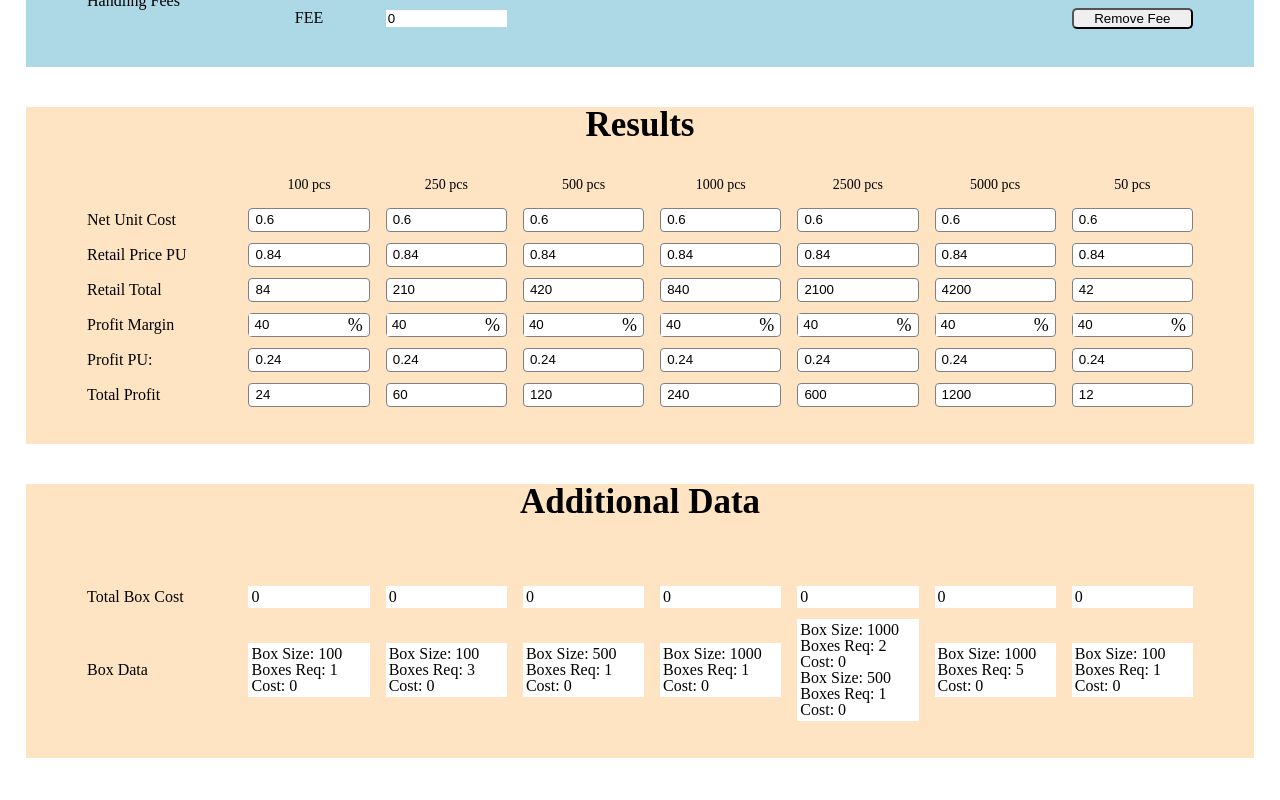
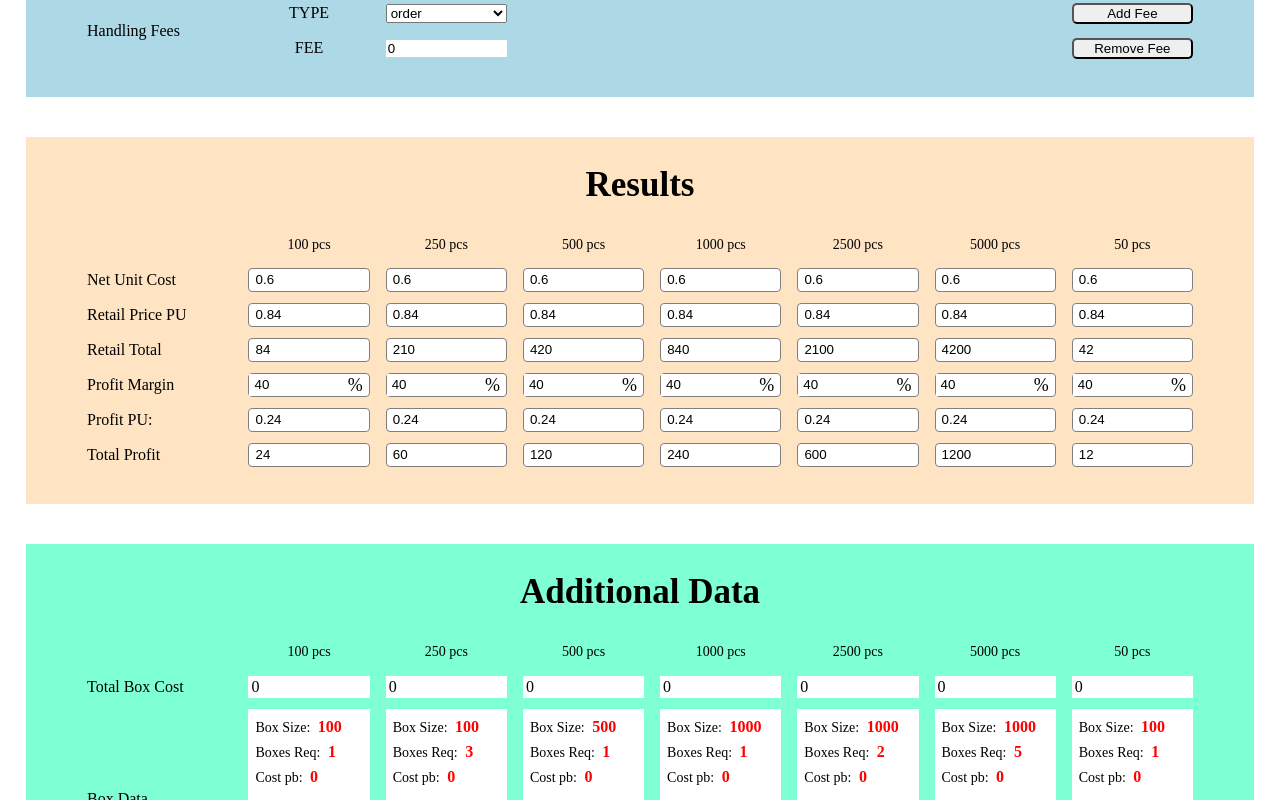
Before and after one commit to webdev-dave/bizzbuzz-custom-calculator, a React (Create React App) app: page / in a window 1280 px wide. Shown: the part 440-1240 px from the top of the page. Built offline with nearby package versions, Linux system fonts and the light colour scheme.

Commit message:
expand additionalData section

```diff
--- a/src/assets/helpers/helperFunctions.js
+++ b/src/assets/helpers/helperFunctions.js
@@ -57,22 +57,24 @@ export const configureBoxes = (boxesArr, quantitiesArr) => {
     let orderQtyState = Number(currentOrderQty);
     boxConfigurationsObj["orderQty_"+currentOrderQty] = {};
     boxConfigurationsObj["orderQty_"+currentOrderQty].totalBoxCost = 0;
+    boxConfigurationsObj["orderQty_"+currentOrderQty].totalBoxCount = 0;
     for (const currentBoxSize of sortedBoxSizesArr){
       const currentBoxPrice = boxSizesObj[currentBoxSize].boxPrice;
       if(orderQtyState > 0){
         if(Math.floor(orderQtyState / currentBoxSize) > 0 || currentBoxSize === smallestBoxSize){
-          const fullBoxes = currentBoxSize === smallestBoxSize ? Math.ceil(orderQtyState / currentBoxSize) : Math.floor(orderQtyState / currentBoxSize);
-          const fulfilledQty = Number(fullBoxes * currentBoxSize);
+          const boxCount = currentBoxSize === smallestBoxSize ? Math.ceil(orderQtyState / currentBoxSize) : Math.floor(orderQtyState / currentBoxSize);
+          const fulfilledQty = Number(boxCount * currentBoxSize);
           orderQtyState -= fulfilledQty;
           //box count
-          boxConfigurationsObj["orderQty_"+currentOrderQty]["boxSize_"+currentBoxSize] = {boxCount : fullBoxes}
+          boxConfigurationsObj["orderQty_"+currentOrderQty]["boxSize_"+currentBoxSize] = {boxCount : boxCount}
           //box price
           boxConfigurationsObj["orderQty_"+currentOrderQty]["boxSize_"+currentBoxSize].boxPrice = currentBoxPrice;
           //box total
-          const totalPrice = Number(boxConfigurationsObj["orderQty_"+currentOrderQty]["boxSize_"+currentBoxSize].boxPrice * fullBoxes);
+          const totalPrice = Number(boxConfigurationsObj["orderQty_"+currentOrderQty]["boxSize_"+currentBoxSize].boxPrice * boxCount);
           boxConfigurationsObj["orderQty_"+currentOrderQty]["boxSize_"+currentBoxSize].totalPrice = totalPrice;
           //update totalBoxesCost
           boxConfigurationsObj["orderQty_"+currentOrderQty].totalBoxCost += totalPrice;
+          boxConfigurationsObj["orderQty_"+currentOrderQty].totalBoxCount += boxCount;
           }
         }
       }
--- a/src/assets/styles/app.css
+++ b/src/assets/styles/app.css
@@ -57,11 +57,10 @@ body {
   padding: 0 5% 3% 5%;
 }
 
-#results-container {
-  background-color: bisque;
-  grid-column: 3/4;
-  padding: 0 5% 3% 5%;
+#input-container h2 {
+  padding-top: 3rem;
 }
+
 
 /* ---------------------------------------- input form grid ------------------------------------------------------- */
 
@@ -231,7 +230,18 @@ p.cost-pb{
   border-radius: 5px;
 }
 
-/* ------------------------------------- results --------------------- */
+/* ---------------------------------------------------------------- Results --------------------- */
+
+#results-container {
+  background-color: bisque;
+  grid-column: 3/4;
+  padding: 0 5% 3% 5%;
+}
+
+
+#results-container h2 {
+  padding-top: 3rem;
+}
 
 #results-grid {
   display: grid;
@@ -313,6 +323,16 @@ input[type=number]::-webkit-outer-spin-button {
 
 /* ---------------------------------------------------------------------- Profit Margin --------------------- */
 
+#additional-data-container {
+  background-color: aquamarine;
+  grid-column: 1/2;
+  padding: 0 5% 3% 5%;
+}
+
+#additional-data-container h2 {
+  padding-top: 3rem;
+}
+
 #additional-data-grid {
   display: grid;
   grid-gap: 1rem 1.6rem;
@@ -320,10 +340,33 @@ input[type=number]::-webkit-outer-spin-button {
   grid-auto-rows: minmax(25px, auto);
   align-items: center;
   justify-items: stretch;
-
+  font-size: 1rem;
 }
 
 #additional-data-grid .grid-child {
   background-color: #fff;
   padding: 3px;
 }
+
+/* ------------------------------------- Box Data --------------------- */
+
+#additional-data-grid .box-data {
+  align-self: stretch;
+  background-color: #fff;
+}
+
+.box-data .box-data-text-container {
+  margin: 0.3rem 0.4rem 1rem 0.4rem;
+
+}
+
+.box-data p {
+  line-height: 24px;
+  font-size: 1.4rem;
+}
+
+.box-data p span.colored-text {
+  color: red;
+  font-weight: 600;
+  font-size: 1.6rem;
+}
--- a/src/components/additionalData/AdditionalData.js
+++ b/src/components/additionalData/AdditionalData.js
@@ -7,18 +7,18 @@ import TotalBoxCost from "./TotalBoxCost";
 const AdditionalData = () => {
   const qtyInput = useSelector(selectQuantity);
   return (
-    <div id="results-container">
+    <div id="additional-data-container">
       <h2>Additional Data</h2>
       <div id="additional-data-grid">
         {/* blank div is here in order to assist with the grid placement of "pcs-head" */}
         <div id="blank-div"></div>
-        {/* {columnsArr.map((column, i) => {
+        {columnsArr.map((column, i) => {
           return (
             <h5 className="pcs-head" id={"pcs-head-" + i} key={"pcs-head-" + i}>
               {qtyInput[i] + " pcs"}
             </h5>
           );
-        })} */}
+        })}
 
         <h6 className="result-head">Total Box Cost</h6>
         {columnsArr.map((column, i) => {
@@ -36,8 +36,8 @@ const AdditionalData = () => {
           return (
             <BoxData
               columnIndex={i}
-              id={"box-data" + i}
-              key={"box-data" + i}
+              id={"box-data-" + i}
+              key={"box-data-" + i}
             />
           );
         })}
--- a/src/components/additionalData/BoxData.js
+++ b/src/components/additionalData/BoxData.js
@@ -8,16 +8,19 @@ const BoxData = ({id, columnIndex}) => {
     const boxDataObj = useSelector(selectBoxData);
     const currentQty = quantitiesArr[columnIndex];
     const currentBoxDataObj = boxDataObj["orderQty_"+currentQty] && boxDataObj["orderQty_"+currentQty];
-    const currentBoxSizesArr = currentBoxDataObj && Object.keys(currentBoxDataObj).filter(key => key !== "totalBoxCost");
+    const currentBoxSizesArr = currentBoxDataObj && Object.keys(currentBoxDataObj).filter(key => key !== "totalBoxCost" && key !== "totalBoxCount" );
 
 
     const currentBoxData = currentBoxSizesArr && currentBoxSizesArr.map((boxSizeKey, i) => {
-        console.log(currentBoxDataObj[boxSizeKey])
-        return <p key={"box-text-data-"+i}>{`Box Size: ${boxSizeKey.slice(8)} Boxes Req: ${currentBoxDataObj[boxSizeKey].boxCount} Cost: ${currentBoxDataObj[boxSizeKey].boxPrice}`}</p>
+        return <div key={"box-size"+i} className="box-data-text-container">
+            <p>Box Size: <span className="colored-text">&nbsp;{boxSizeKey.slice(8)}</span></p>
+            <p> Boxes Req: <span className="colored-text">&nbsp;{currentBoxDataObj[boxSizeKey].boxCount}</span></p>
+            <p>Cost pb: <span className="colored-text">&nbsp;{currentBoxDataObj[boxSizeKey].boxPrice}</span></p>
+        </div>
 
     });
     return (
-        <div className="grid-child" id={id} >{currentBoxData && currentBoxData}</div>
+        <div className="grid-child box-data" id={id} >{currentBoxData && currentBoxData}</div>
     )
 }
 
--- a/src/components/input/Input.js
+++ b/src/components/input/Input.js
@@ -67,9 +67,11 @@ const Input = () => {
         <button
           className="add-box box-btn"
           onClick={() => {
-            boxAmount < 5 && setBoxAmount(boxAmount + 1);
-            //update box data accordingly
-            boxAmount < 5 && dispatch(updateBoxData({}));
+            if(boxAmount < 5){
+              setBoxAmount(boxAmount + 1);
+              dispatch(updateBoxData({}));
+              dispatch(updateNetUnitCost({}));
+            }
           }}
         >
           Add Box
@@ -77,13 +79,15 @@ const Input = () => {
         <button
           className="remove-box box-btn"
           onClick={() => {
-            boxAmount > 1 && setBoxAmount(boxAmount - 1);
-            console.log(boxAmount)
-            //clear box values upon box removal
-            boxAmount > 1 && dispatch(updateQtyPerBox({boxIndex: (boxAmount -1), value: 0}));
-            boxAmount > 1 && dispatch(updateCostPerBox({boxIndex: (boxAmount -1), value: 0}));
-            //update box data accordingly
-            boxAmount > 1 && dispatch(updateBoxData({}));
+            if(boxAmount > 1){
+              boxAmount > 1 && setBoxAmount(boxAmount - 1);
+              //clear box values upon box removal
+              dispatch(updateQtyPerBox({boxIndex: (boxAmount -1), value: 0}));
+              dispatch(updateCostPerBox({boxIndex: (boxAmount -1), value: 0}));
+              //update box data accordingly
+              dispatch(updateBoxData({}));
+              dispatch(updateNetUnitCost({}));
+            }
           }}
         >
           Remove Box
--- a/src/components/main/mainSlice.js
+++ b/src/components/main/mainSlice.js
@@ -1,11 +1,11 @@
 import { createSlice } from "@reduxjs/toolkit";
 import { getProfitMargin, addEqpDiscount, configureBoxes } from "../../assets/helpers/helperFunctions";
-import { initialBox, setupCodeDiscountValues, unitCodeDiscountValues } from "../../assets/helpers/helperObjects";
+import { setupCodeDiscountValues, unitCodeDiscountValues } from "../../assets/helpers/helperObjects";
+
 
 
 
 const initialState = {
-  autoBoxPairing: "",
   pricingType: "EQP",
   quantity: [100, 250, 500, 1000, 2500, 5000, 50],
   unitCost: [1, 1, 1, 1, 1, 1, 1],
@@ -76,10 +76,7 @@ const mainSlice = createSlice({
       //const boxIndex = action.payload.boxIndex;
 
       const configuredBoxes = configureBoxes(state.box, state.quantity);
-      //state.autoBoxPairing = totalBoxConfiguration;
-
       state.boxData = configuredBoxes;
-
     },
     updateHandlingType: (state, action) => {
       const handlingIndex = action.payload.handlingIndex;
@@ -114,14 +111,29 @@ const mainSlice = createSlice({
 
 
 
+        //fix this once auto calculate box cost works
+        const totalBoxCost = state.boxData["orderQty_"+quantity] ? Number(state.boxData["orderQty_"+quantity].totalBoxCost) : 0;
+        const totalBoxCount = state.boxData["orderQty_"+quantity] ? Number(state.boxData["orderQty_"+quantity].totalBoxCount) : 0;
+        //boxFee should be updated by box handling fees via state.handling
+        let boxFee = 0;
+        state.handling.forEach((handlingFee, i) => {
+          if(handlingFee.type === "box"){
+            boxFee += Number(handlingFee.fee)
+          }
+        });
+        const totalBoxFees = Number(totalBoxCount * boxFee);
+        const totalBoxCostWithFees = totalBoxCost + totalBoxFees;
+        const boxCostPerUnit =  Number((totalBoxCost / quantity).toFixed(4));
+        const boxCostPerUnitWithFees =  Number((totalBoxCostWithFees / quantity).toFixed(4));
 
 
-        //fix this once auto calculate box cost works
-        const totalBoxCost = parseFloat(0);
-        const boxCostPerUnit =  Number((totalBoxCost / quantity).toFixed(4));
-        const totalHandlingFees = state.handling.reduce((accumulator, obj) => {
-          return accumulator + Number(obj.fee);
-        }, 0);
+
+        let totalHandlingFees = 0;
+        state.handling.forEach((handlingFee, i) => {
+          if(handlingFee.type !== "box"){
+            totalHandlingFees += Number(handlingFee.fee)
+          };
+        });
         const handlingFeePerUnit = Number((totalHandlingFees / quantity).toFixed(4));
 
         const additionalData = {
@@ -138,6 +150,9 @@ const mainSlice = createSlice({
           discountedSetupFeePerUnit: discountedSetupFeePerUnit,
           totalBoxCost: totalBoxCost,
           boxCostPerUnit: boxCostPerUnit,
+          totalBoxFees: totalBoxFees,
+          totalBoxCostWithFees: totalBoxCostWithFees,
+          boxCostPerUnitWithFees: boxCostPerUnitWithFees,
           totalHandlingFees: totalHandlingFees,
           handlingFeePerUnit: handlingFeePerUnit,
         }
```
Also changed, not shown: 1 other file (tests, documents, lock files or other folders).
